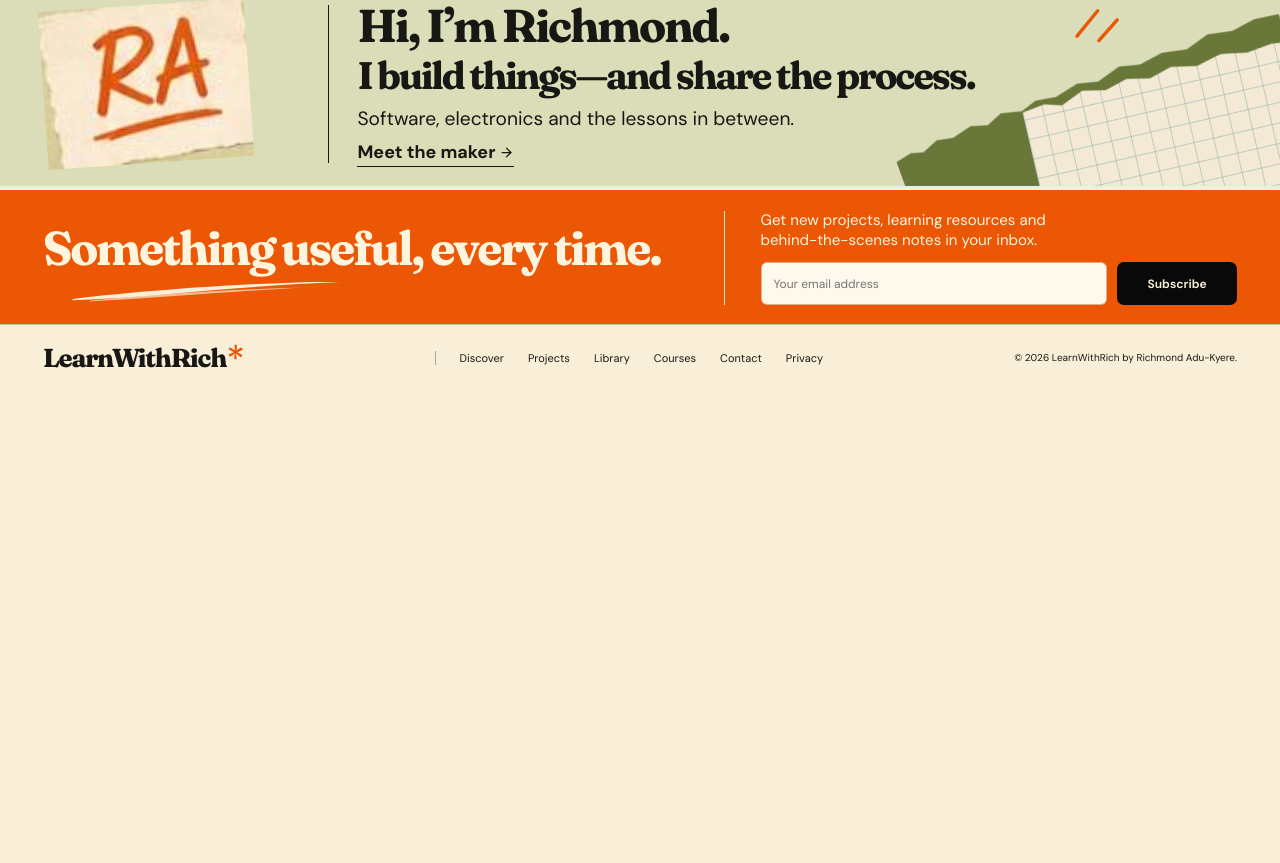
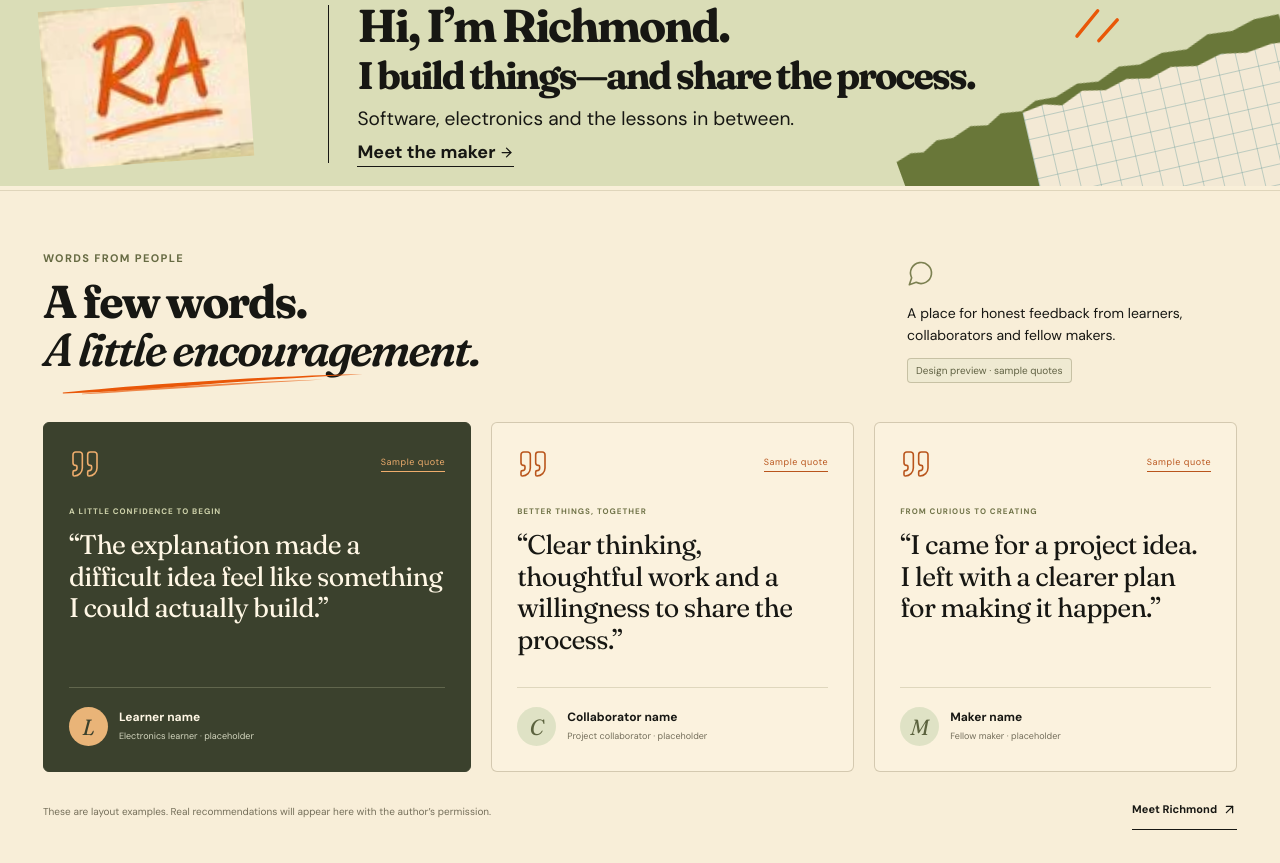
Before and after one commit to assadounto/learnwithrich, a Next.js app: page / in a window 1280 px wide. Shown: the part 4217-5080 px from the top of the page. Before the commit the page ends 4607 px from the top, so only its background shows below. Built offline with nearby package versions, Linux system fonts and the light colour scheme.

Commit message:
Add recommendation section with clearly labelled sample quotes

```diff
--- a/app/home-sections.css
+++ b/app/home-sections.css
@@ -51,3 +51,34 @@
 @media(hover:hover){.maker-path:hover{border-color:#9a6f3c;box-shadow:0 8px 20px #30240e14}.maker-path:hover .maker-path-link svg{translate:3px -3px}.workbench-note summary:hover{color:#b34a10}}
 @media(max-width:900px){.maker-path{padding:20px}.maker-path-grid,.workbench-notes-grid{gap:15px}.maker-path>p{font-size:12px}.maker-path-link{font-size:11px}.maker-spotlight-inner{gap:5%;padding-block:44px}.spotlight-paper-label{font-size:21px;right:-8px;padding:16px 20px}.spotlight-copy>p{font-size:13px}.workbench-note{padding-inline:15px}.workbench-note>p{font-size:12px;min-height:80px}.notes-margin-note{font-size:19px;margin-right:20px}}
 @media(max-width:650px){.maker-path-grid,.workbench-notes-grid{grid-template-columns:1fr}.maker-paths{padding-block:16px 36px}.maker-section-intro{margin-bottom:23px}.maker-section-intro>p{font-size:13px}.maker-kicker{font-size:9px;letter-spacing:.1em}.maker-path{padding:21px}.maker-path-top{margin-bottom:14px}.maker-path h3{font-size:28px;max-width:none}.maker-path>p{font-size:13px;max-width:none;margin-bottom:20px}.maker-path-link{font-size:12px}.maker-spotlight{margin-top:0}.maker-spotlight-inner{grid-template-columns:1fr;gap:27px;padding-block:32px 35px}.spotlight-visual{margin:9px 10px 27px}.spotlight-project-art{aspect-ratio:1.4}.spotlight-paper-label{font-size:23px;right:-11px;bottom:-26px}.spotlight-copy h2{font-size:37px}.spotlight-copy>p{font-size:13px}.spotlight-actions{gap:12px}.spotlight-actions .button{font-size:11px}.spotlight-actions .text-link{font-size:11px}.workbench-notes{padding-block:36px}.notes-heading{margin-bottom:20px}.notes-heading h2{font-size:32px;max-width:310px}.notes-margin-note{display:none}.workbench-note{padding:20px 18px 0}.workbench-note h3{font-size:29px;max-width:300px}.workbench-note>p{font-size:13px;min-height:0}.note-meta{margin-bottom:17px}.workbench-notes-grid{gap:23px}}
+
+/* Recommendation cards use explicit sample labels until real quotes are supplied. */
+.maker-testimonials{padding:59px 0 45px;border-top:1px solid #a59b7b50;background:#eee5d129}
+.testimonials-heading{display:flex;align-items:flex-end;justify-content:space-between;gap:45px;margin-bottom:35px}
+.testimonials-heading h2{font-family:var(--serif);font-size:clamp(34px,3.6vw,52px);line-height:1.04;letter-spacing:-.045em;margin:12px 0 13px;position:relative;width:fit-content}
+.testimonials-heading .drawn-mark{left:4%;bottom:-14px;width:70%;height:9px}
+.testimonials-intro{max-width:330px;padding-bottom:4px}.testimonials-intro>svg{color:#7c8051;margin-bottom:10px}
+.testimonials-intro>p{font-size:14px;line-height:1.6;margin:0 0 12px}
+.testimonials-preview{display:inline-block;border:1px solid #99936f77;border-radius:4px;padding:5px 8px;font-size:10px;color:#606143;background:#e4e5cb70}
+.testimonials-grid{display:grid;grid-template-columns:1.18fr 1fr 1fr;gap:20px;align-items:stretch}
+.testimonial-card{margin:0;display:flex;flex-direction:column;min-width:0;border:1px solid #ada18380;border-radius:6px;padding:25px;background:#fff8e570;position:relative}
+.testimonial-card.testimonial-featured{background:#3b412d;border-color:#3b412d;color:#fff7e5}
+.testimonial-top{display:flex;justify-content:space-between;align-items:center;margin-bottom:26px;color:#b9551c}
+.testimonial-top>span{font-size:9px;letter-spacing:.06em;border-bottom:1px solid currentColor;padding-bottom:3px}
+.testimonial-featured .testimonial-top{color:#efad6d}
+.testimonial-label{font-size:8px;letter-spacing:.12em;font-weight:700;color:#717449;margin-bottom:13px}
+.testimonial-featured .testimonial-label{color:#d0d4ac}
+.testimonial-card blockquote{margin:0 0 32px;flex:1}
+.testimonial-card blockquote p{font-family:var(--serif);font-size:clamp(24px,2.1vw,30px);line-height:1.17;letter-spacing:-.025em;margin:0}
+.testimonial-card figcaption{display:flex;align-items:center;gap:11px;border-top:1px solid #8d825a40;padding-top:19px}
+.testimonial-featured figcaption{border-color:#d4d4aa40}
+.testimonial-avatar{width:39px;height:39px;flex-shrink:0;border-radius:50%;display:grid;place-items:center;background:#dfe2c5;color:#5c633f;font-family:var(--serif);font-size:22px;font-style:italic}
+.testimonial-featured .testimonial-avatar{background:#e9b478;color:#3b412d}
+.testimonial-card figcaption strong{display:block;font-size:12px;font-weight:700;margin-bottom:5px}
+.testimonial-card figcaption small{display:block;font-size:9px;line-height:1.5;color:#726c59}
+.testimonial-featured figcaption small{color:#d6d8c1}
+.testimonials-footnote{display:flex;align-items:center;justify-content:space-between;gap:25px;margin-top:22px}
+.testimonials-footnote>p{font-size:10px;line-height:1.6;color:#746e59;margin:0;max-width:650px}
+.testimonials-footnote .text-link{font-size:11px;display:inline-flex;align-items:center;gap:5px;white-space:nowrap;min-height:36px}
+@media(max-width:900px){.testimonials-grid{gap:15px;grid-template-columns:repeat(3,minmax(0,1fr))}.testimonial-card{padding:19px}.testimonial-card blockquote p{font-size:24px}.testimonials-intro{max-width:270px}.testimonials-heading{gap:25px}.testimonial-card figcaption{align-items:flex-start}.testimonial-avatar{width:31px;height:31px;font-size:18px}}
+@media(max-width:650px){.maker-testimonials{padding:35px 0 30px}.testimonials-heading{display:block;margin-bottom:25px}.testimonials-heading h2{font-size:36px;margin-bottom:28px}.testimonials-intro{max-width:350px}.testimonials-intro>svg{display:none}.testimonials-intro>p{font-size:13px}.testimonials-grid{grid-template-columns:1fr;gap:15px}.testimonial-card{padding:23px}.testimonial-top{margin-bottom:21px}.testimonial-card blockquote p{font-size:28px;max-width:350px}.testimonial-card blockquote{margin-bottom:24px}.testimonial-card figcaption{align-items:center}.testimonial-avatar{width:39px;height:39px;font-size:22px}.testimonial-card figcaption small{font-size:10px}.testimonials-footnote{align-items:flex-start;flex-direction:column;gap:8px}.testimonials-footnote>p{font-size:10px}}
--- a/app/page.tsx
+++ b/app/page.tsx
@@ -1,4 +1,5 @@
 import Link from 'next/link';
+import { HomeTestimonials } from '@/components/home-testimonials';
 import { MakerPaths, ProjectSpotlight, WorkbenchNotes } from '@/components/home-sections';
 import { HomeMotion } from '@/components/home-motion';
 import { ArrowRight, ArrowUpRight, Cpu, Code2, Layers, Pencil, Clock3, BookOpen, FileText, Image as ImageIcon } from 'lucide-react';
@@ -29,4 +30,4 @@ export default function Home(){return <HomeMotion>
 <section className="ref-library"><div className="ref-container ref-library-inner"><div className="ref-library-copy"><h2>Good ideas deserve <br/>good resources.<DrawnUnderline className="olive-scribble"/></h2><p>Books, project guides, illustration assets<br className="ref-desktop-break"/> and more — practical resources to help<br className="ref-desktop-break"/> you learn, build and create.</p><Link href="/resources?view=library" className="button button-cream">Browse library <ArrowRight size={18}/></Link></div><div className="ref-book-shelf">{books.map(b=><Link key={b.slug} href={`/resources/${b.slug}`} className="ref-shelf-book"><ReferenceArt kind={b.art}/><span><b.icon size={16} strokeWidth={1.7}/>{b.label}</span></Link>)}<span className="ref-wood-shelf" aria-hidden="true"/><AccentRays className="library-rays"/></div></div></section>
 <section className="ref-courses ref-container"><h2>Less watching. More making.<DrawnUnderline className="orange-scribble"/></h2><div className="ref-course-grid">{courses.map(c=><article className="ref-course-card" key={c.slug}><Link className="ref-course-image" href={`/resources/${c.slug}`} aria-label={c.title}><ReferenceArt kind={c.art}/></Link><div className="ref-course-info"><span className="ref-course-time"><Clock3 size={12}/> In preparation</span><h3><Link href={`/resources/${c.slug}`}>{c.title}</Link></h3><p>{c.description}</p><Link className="text-link" href={`/resources/${c.slug}`}>View course <ArrowRight size={15}/></Link></div></article>)}</div></section>
 <WorkbenchNotes/>
-<section className="ref-about"><div className="ref-container ref-about-inner"><div className="ref-stamp"><ReferenceArt kind="stamp"/></div><div className="ref-about-copy"><h2>Hi, I’m Richmond.<br/><span>I build things—and share the process.</span></h2><p>Software, electronics and the lessons in between.</p><Link href="/about" className="text-link">Meet the maker <ArrowRight size={15}/></Link></div><span className="about-ticks" aria-hidden="true"><svg viewBox="0 0 50 40" fill="none"><path d="M5 27 23 5M24 31 40 13" stroke="currentColor" strokeWidth="3" strokeLinecap="round"/></svg></span><div className="ref-grid-paper" aria-hidden="true"/></div></section><Newsletter/></HomeMotion>}
+<section className="ref-about"><div className="ref-container ref-about-inner"><div className="ref-stamp"><ReferenceArt kind="stamp"/></div><div className="ref-about-copy"><h2>Hi, I’m Richmond.<br/><span>I build things—and share the process.</span></h2><p>Software, electronics and the lessons in between.</p><Link href="/about" className="text-link">Meet the maker <ArrowRight size={15}/></Link></div><span className="about-ticks" aria-hidden="true"><svg viewBox="0 0 50 40" fill="none"><path d="M5 27 23 5M24 31 40 13" stroke="currentColor" strokeWidth="3" strokeLinecap="round"/></svg></span><div className="ref-grid-paper" aria-hidden="true"/></div></section><HomeTestimonials/><Newsletter/></HomeMotion>}
--- /dev/null
+++ b/components/home-testimonials.tsx
@@ -0,0 +1,29 @@
+import { Quote, MessageCircle, ArrowUpRight } from 'lucide-react';
+import Link from 'next/link';
+import { DrawnUnderline } from './decorative-marks';
+
+// Layout examples only. Replace with permissioned, verbatim recommendations
+// and real attribution before presenting these as endorsements.
+const examples = [
+ { quote: 'The explanation made a difficult idea feel like something I could actually build.', name: 'Learner name', role: 'Electronics learner · placeholder', initial: 'L', label: 'A LITTLE CONFIDENCE TO BEGIN' },
+ { quote: 'Clear thinking, thoughtful work and a willingness to share the process.', name: 'Collaborator name', role: 'Project collaborator · placeholder', initial: 'C', label: 'BETTER THINGS, TOGETHER' },
+ { quote: 'I came for a project idea. I left with a clearer plan for making it happen.', name: 'Maker name', role: 'Fellow maker · placeholder', initial: 'M', label: 'FROM CURIOUS TO CREATING' },
+];
+
+export function HomeTestimonials() {
+ return <section className="maker-testimonials" aria-labelledby="testimonials-title">
+  <div className="ref-container">
+   <div className="testimonials-heading home-reveal">
+    <div><span className="maker-kicker">WORDS FROM PEOPLE</span><h2 id="testimonials-title">A few words.<br/><i>A little encouragement.</i><DrawnUnderline className="orange-scribble"/></h2></div>
+    <div className="testimonials-intro"><MessageCircle size={28} strokeWidth={1.4} aria-hidden="true"/><p>A place for honest feedback from learners, collaborators and fellow makers.</p><span className="testimonials-preview">Design preview · sample quotes</span></div>
+   </div>
+   <div className="testimonials-grid">{examples.map((example, index) => <figure key={example.initial} className={`testimonial-card home-reveal ${index === 0 ? 'testimonial-featured' : ''}`}>
+    <div className="testimonial-top"><Quote size={32} strokeWidth={1.2} aria-hidden="true"/><span>Sample quote</span></div>
+    <span className="testimonial-label">{example.label}</span>
+    <blockquote><p>“{example.quote}”</p></blockquote>
+    <figcaption><span className="testimonial-avatar" aria-hidden="true">{example.initial}</span><span><strong>{example.name}</strong><small>{example.role}</small></span></figcaption>
+   </figure>)}</div>
+   <div className="testimonials-footnote"><p>These are layout examples. Real recommendations will appear here with the author’s permission.</p><Link href="/about" className="text-link">Meet Richmond<ArrowUpRight size={15} aria-hidden="true"/></Link></div>
+  </div>
+ </section>;
+}
```
Also changed, not shown: 2 other files (tests, documents, lock files or other folders).
